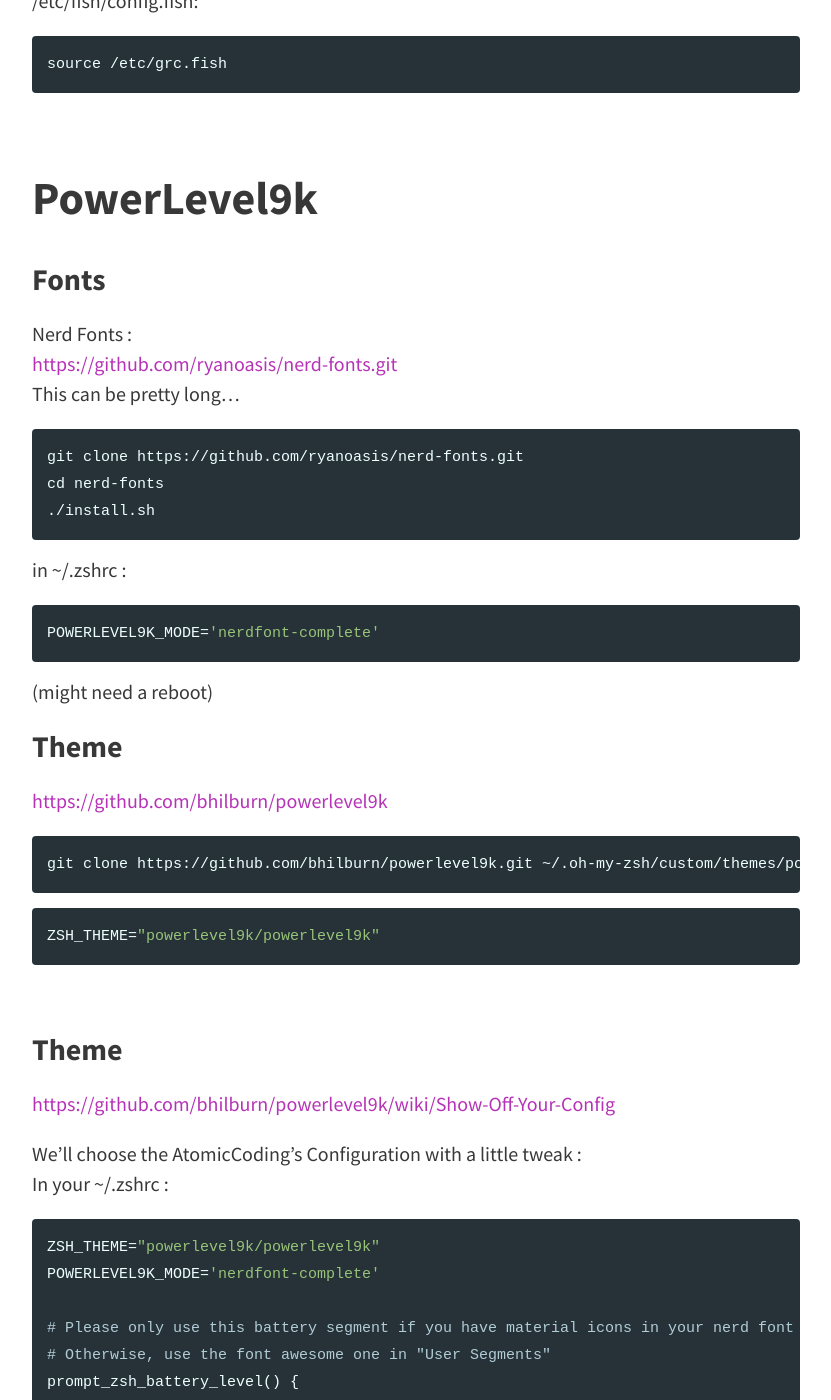
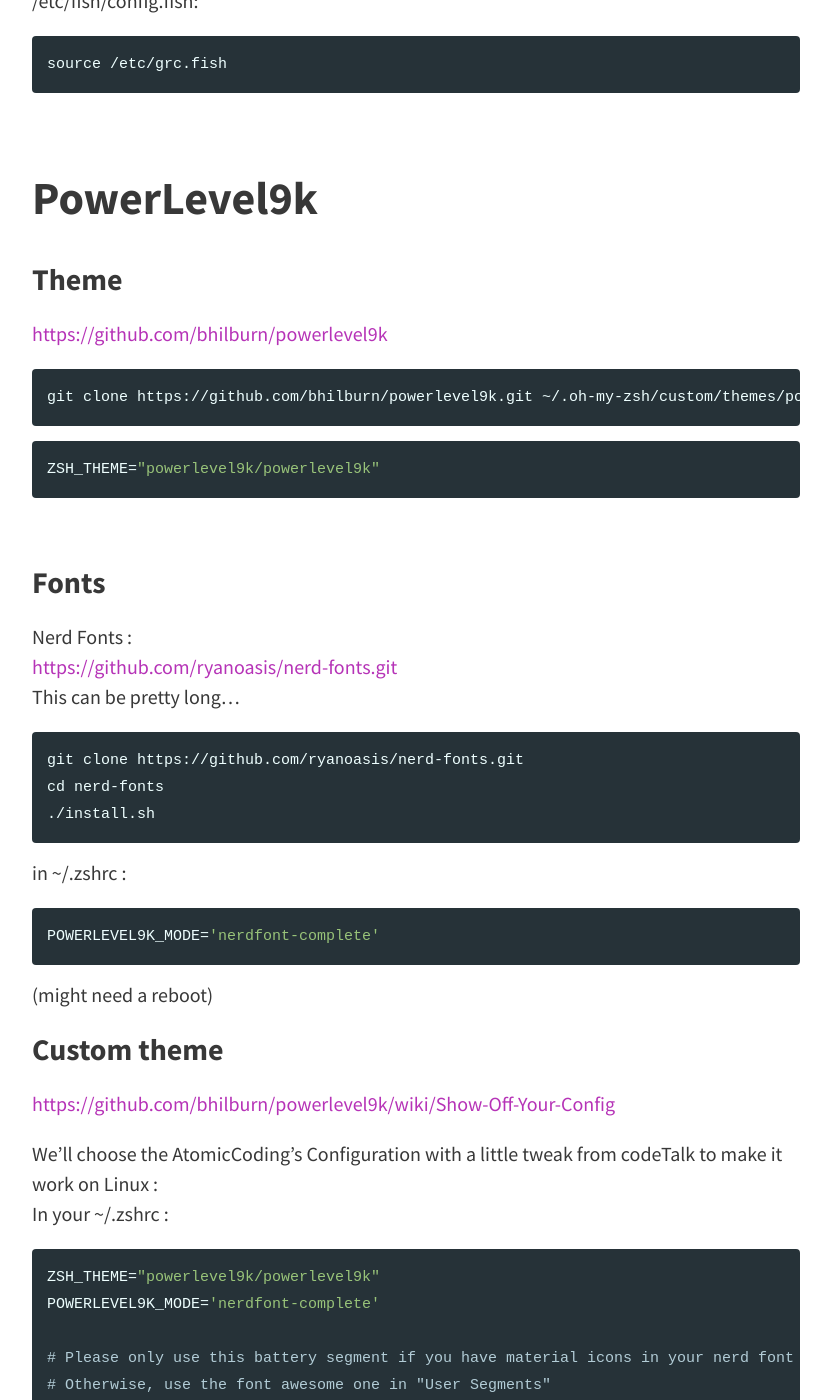
Before and after one commit to cristalcorp/cristalcorp.github.io, a Jekyll site: the page built from _posts/2018-10-14-Terminal.md, in a window 1280 px wide and 1400 px high, scrolled down 1692 px. Shown: the whole window, without its empty margins (224-1055 px from the left). Built offline with Jekyll 4.4.1, drawn with Linux system fonts in a browser that asks for light colours.

Commit message:
update terminal post

```diff
--- a/_posts/2018-10-14-Terminal.md
+++ b/_posts/2018-10-14-Terminal.md
@@ -63,6 +63,17 @@ source /etc/grc.fish
 
 # PowerLevel9k
 
+### Theme
+[https://github.com/bhilburn/powerlevel9k](https://github.com/bhilburn/powerlevel9k)
+
+{% highlight bash %}
+git clone https://github.com/bhilburn/powerlevel9k.git ~/.oh-my-zsh/custom/themes/powerlevel9k
+{% endhighlight %}
+{% highlight conf %}
+ZSH_THEME="powerlevel9k/powerlevel9k"
+{% endhighlight %}
+<br>
+
 ### Fonts
 Nerd Fonts :<br>
 [https://github.com/ryanoasis/nerd-fonts.git](https://github.com/ryanoasis/nerd-fonts.git)<br>
@@ -80,23 +91,11 @@ POWERLEVEL9K_MODE='nerdfont-complete'
 
 (might need a reboot)
 
-
-### Theme
-[https://github.com/bhilburn/powerlevel9k](https://github.com/bhilburn/powerlevel9k)
-
-{% highlight bash %}
-git clone https://github.com/bhilburn/powerlevel9k.git ~/.oh-my-zsh/custom/themes/powerlevel9k
-{% endhighlight %}
-{% highlight conf %}
-ZSH_THEME="powerlevel9k/powerlevel9k"
-{% endhighlight %}
-<br>
-
-### Theme
+### Custom theme
 
 [https://github.com/bhilburn/powerlevel9k/wiki/Show-Off-Your-Config](https://github.com/bhilburn/powerlevel9k/wiki/Show-Off-Your-Config)
 
-We'll choose the AtomicCoding's Configuration with a little tweak :<br>
+We'll choose the AtomicCoding's Configuration with a little tweak from codeTalk to make it work on Linux :<br>
 In your ~/.zshrc :
 
 {% highlight conf %}
```
